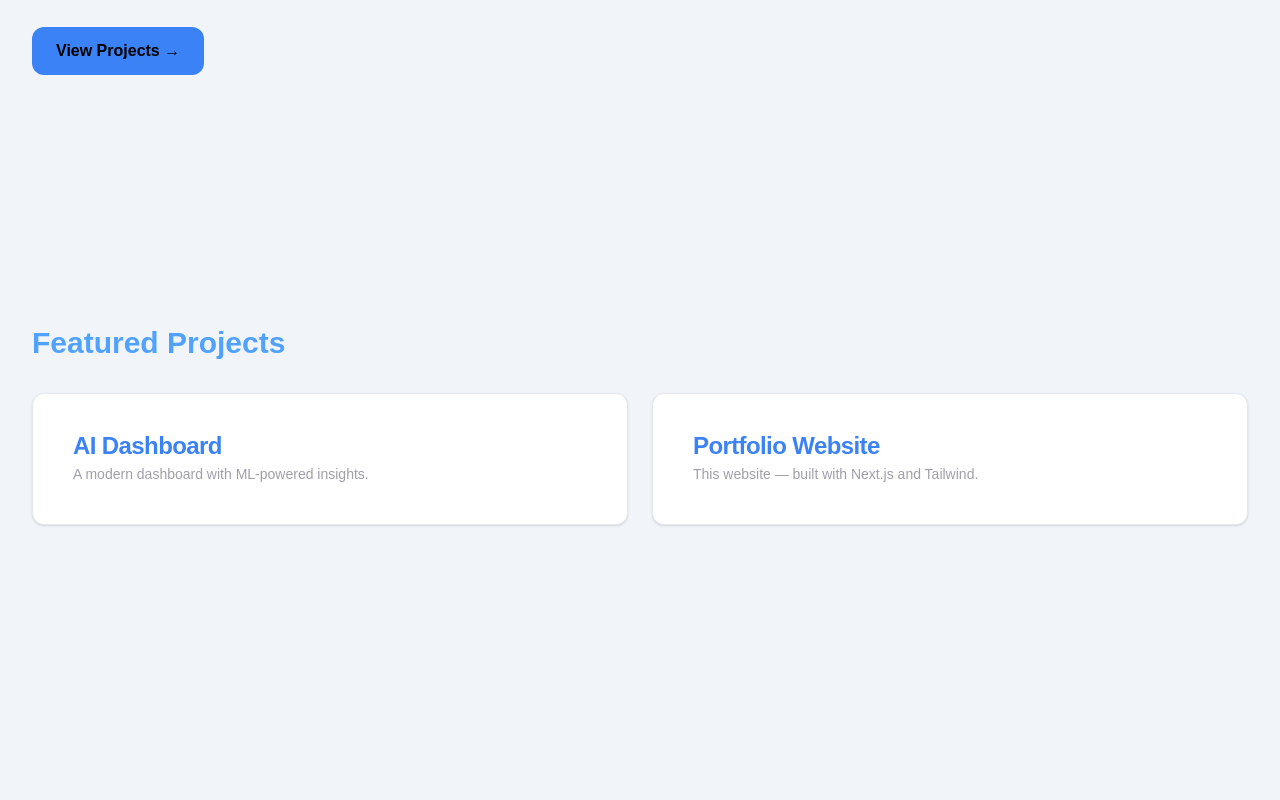
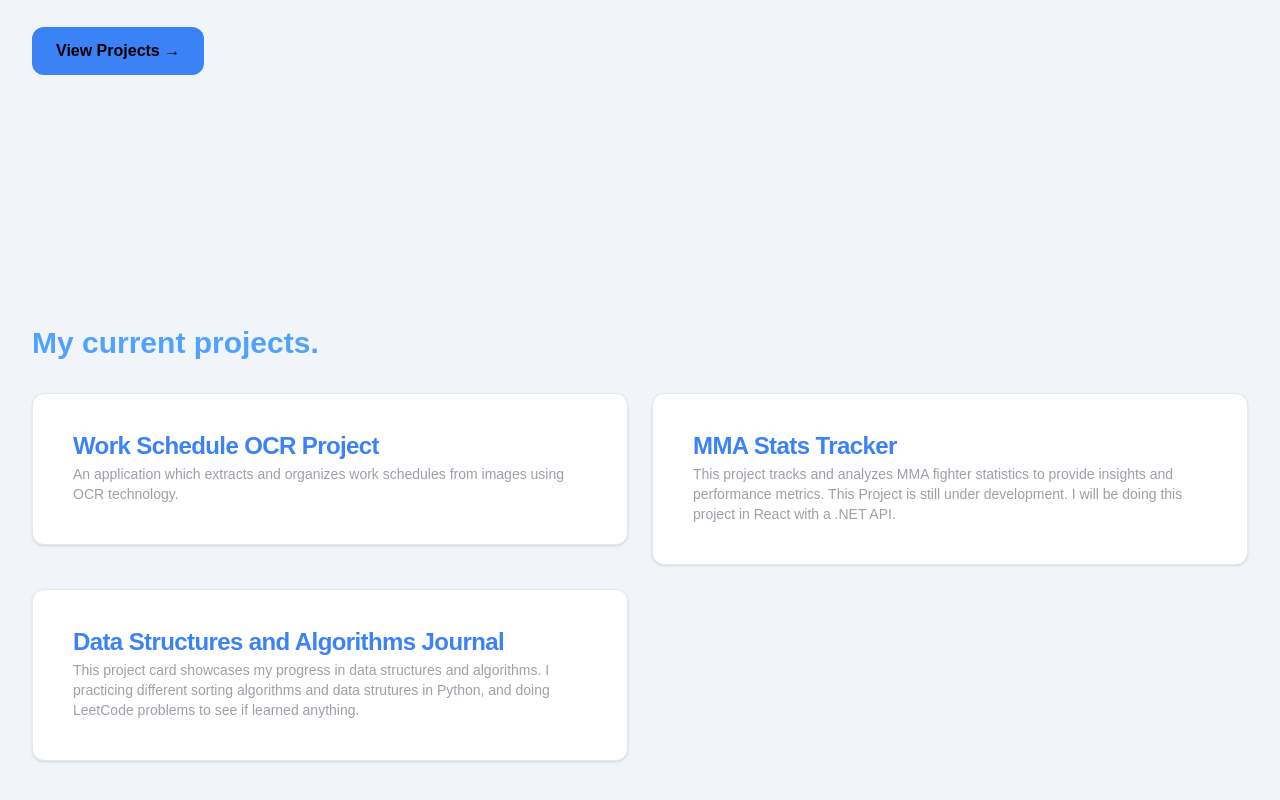
Before and after one commit to JohnnyNguyen97/CV, a Next.js app: page / in a window 1280 px wide. Shown: the part 360-1160 px from the top of the page. Before the commit the page ends 949 px from the top, so only its background shows below. Built offline with nearby package versions, Linux system fonts and the light colour scheme.

Commit message:
Edited my project cards to showcase which projects im currently working on, and plan to showcase.

```diff
--- a/app/page.tsx
+++ b/app/page.tsx
@@ -8,20 +8,26 @@ export default function Home() {
 
       <section className="px-8 py-16">
         <h2 className="text-3xl font-semibold mb-8 text-blue-400">
-          Featured Projects
+          My current projects.
         </h2>
 
         <div className="grid sm:grid-cols-2 gap-6">
           <ProjectCard
-            title="AI Dashboard"
-            description="A modern dashboard with ML-powered insights."
-            href="/projects/ai-dashboard"
+            title="Work Schedule OCR Project"
+            description="An application which extracts and organizes work schedules from images using OCR technology."
+            href="/projects/work-schedule-ocr"
           />
 
           <ProjectCard
-            title="Portfolio Website"
-            description="This website — built with Next.js and Tailwind."
-            href="/projects/portfolio"
+            title="MMA Stats Tracker"
+            description="This project tracks and analyzes MMA fighter statistics to provide insights and performance metrics. This Project is still under development. I will be doing this project in React with a .NET API."
+            href="/projects/mma-stats-tracker"
+          />
+
+          <ProjectCard
+            title="Data Structures and Algorithms Journal"
+            description="This project card showcases my progress in data structures and algorithms. I practicing different sorting algorithms and data strutures in Python, and doing LeetCode problems to see if learned anything."
+            href="/projects/data-structures-algorithms-journal"
           />
         </div>
       </section>
```
